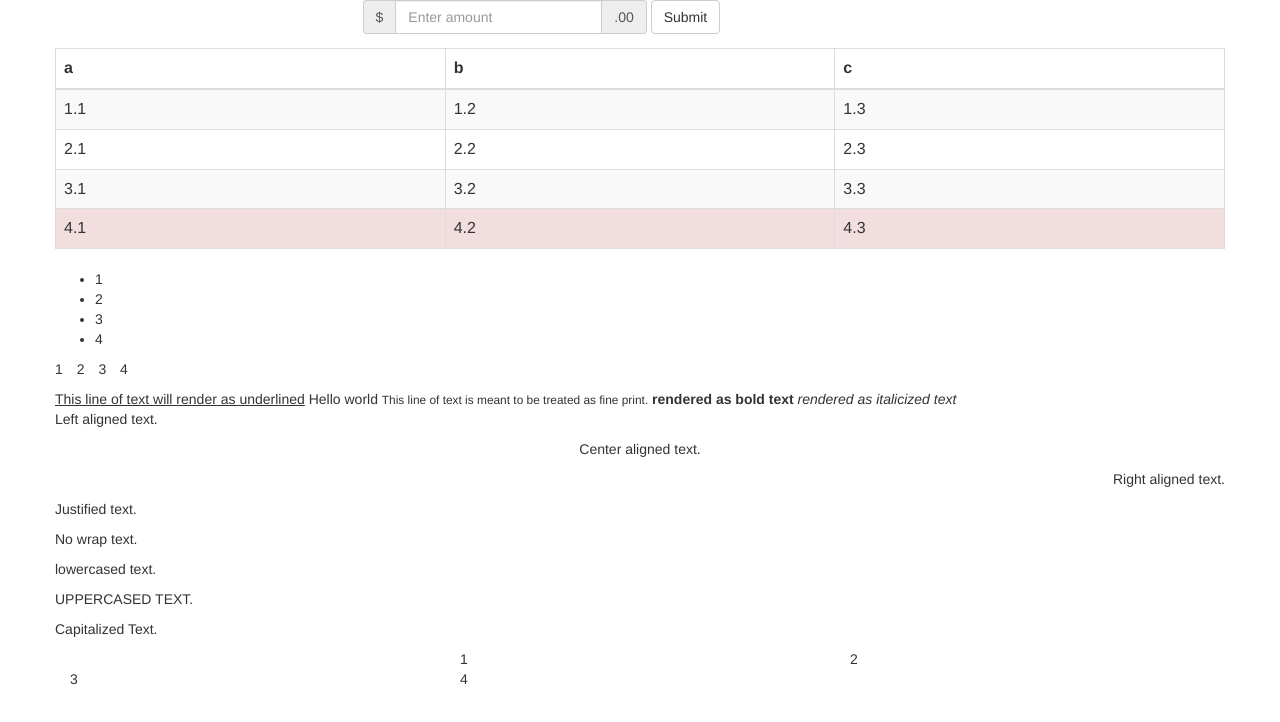
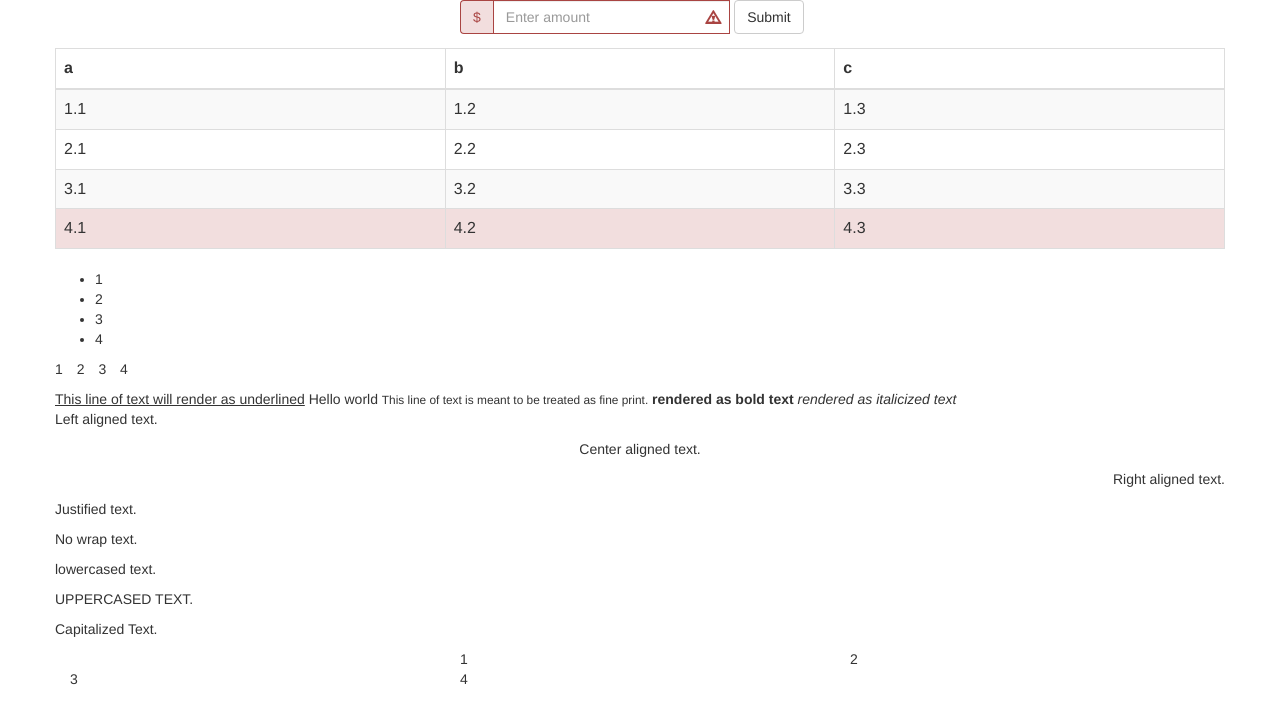
Before and after one commit to slaviber/CyberProgramming, a plain HTML site: page 05_SampleBootstrap/WebContent/index.html in a window 1280 px wide. Drawn offline with Linux system fonts and the light colour scheme.

Commit message:
Display error on input

```diff
--- a/05_SampleBootstrap/WebContent/index.html
+++ b/05_SampleBootstrap/WebContent/index.html
@@ -12,15 +12,15 @@
 		<div class="row">
 			<!-- Styled form -->
 			<!-- offset: 4, size: 4, space after: 4 so it is centered -->
-			<div class="col-md-offset-3 col-md-6">
+			<div class="col-md-offset-4 col-md-4">
 				<!-- Styled form -->
 				<form class="form-inline">
 					<div class="form-group">
 						<label class="sr-only" for="exampleInputAmount1">Amount</label>
-							<div class="input-group">
+							<div class="input-group has-error has-feedback">
       						<div class="input-group-addon">$</div>
 							<input type="email" class="form-control" id="exampleInputAmount1" placeholder="Enter amount">
-      						<div class="input-group-addon">.00</div>
+      						<span class="glyphicon glyphicon-warning-sign form-control-feedback" ></span>
 						</div>
 					</div>
 					<button type="submit" class="btn btn-default">Submit</button>
```
